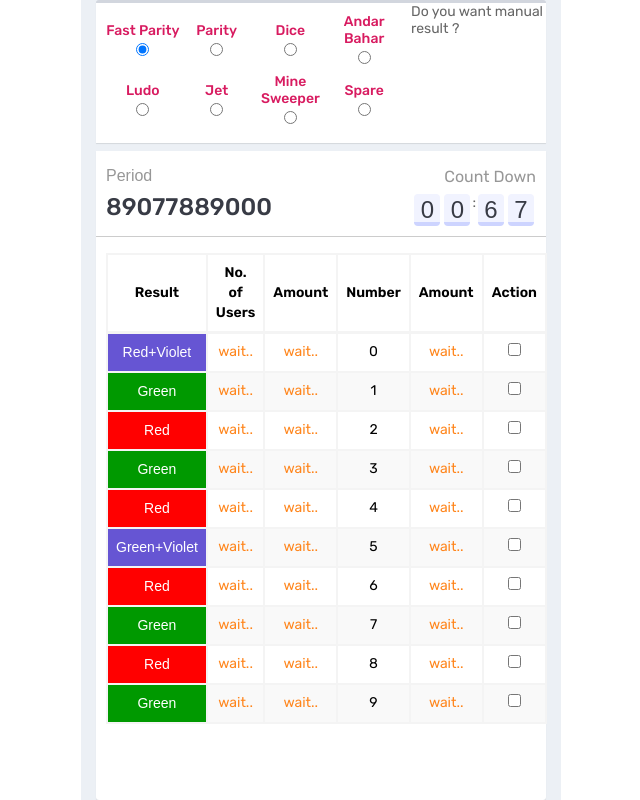
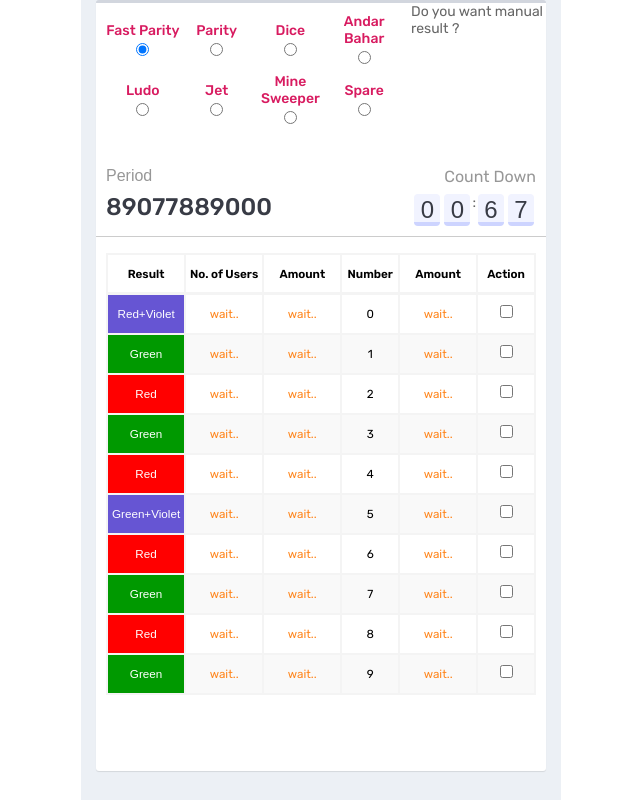
Before and after one commit to someonedontknowme9372451/fastwin, a React (Vite) app in the folder client/: page /admin in a window 1280 px wide. Shown: the top 800 px of the page, without its empty margins (319-959 px from the left). Built offline with nearby package versions, Linux system fonts and the light colour scheme.

Commit message:
update admin ui

```diff
--- a/client/src/admin/components/FastPartyComponent.jsx
+++ b/client/src/admin/components/FastPartyComponent.jsx
@@ -31,29 +31,29 @@
         </div>
         <div className='table-box'>
             <table className="table">
-                <thead>
-                <tr role="row">
-                    <th className="sorting_disabled" style={{ width: '100px' }}>Result</th>
-                    <th className="sorting_disabled" style={{ width: '100px' }}>No. of Users</th>
-                    <th className="sorting_disabled" style={{ width: '100px' }}>Amount</th>
-                    <th className="sorting_disabled" style={{ width: '100px' }}>Number</th>
-                    <th className="sorting_disabled" style={{ width: '100px' }}>Amount</th>
-                    <th className="sorting_disabled" style={{ width: '39px' }}>Action</th>
+                <thead className='sorting-thead'>
+                <tr role="row" className='sorting-row'>
+                    <th className="sorting">Result</th>
+                    <th className="sorting">No. of Users</th>
+                    <th className="sorting">Amount</th>
+                    <th className="sorting-x">Number</th>
+                    <th className="sorting">Amount</th>
+                    <th className="sorting-x">Action</th>
                 </tr>
                 </thead>
                 <tbody id="betdetail" className='tbody'>
                 {colors.map((color, index) => (
-                    <tr key={index} className={index % 2 === 0 ? 'even' : 'odd'}>
-                    <td style={{background:color.code}}>
+                    <tr key={index} className={`sorting-row ${index % 2 === 0 ? 'even' : 'odd' }`}>
+                    <td style={{background:color.code}} className='sorting'>
                         <span style={{ color:'#fff',fontWeight:'500', fontFamily:'sans-serif'}}>{color.name}</span>
                     </td>
 
-                    <td className="text-orange">wait..</td>
+                    <td className="text-orange sorting">wait..</td>
 
-                    <td className="text-orange">wait..</td>
-                    <td className='text-black'>{index}</td>
-                    <td className="text-orange">wait..</td>
-                    <td>
+                    <td className="text-orange sorting">wait..</td>
+                    <td className='text-black sorting-x'>{index}</td>
+                    <td className="text-orange sorting">wait..</td>
+                    <td className="sorting-x">
                         <label>
                         <input
                             type="checkbox"
@@ -62,7 +62,6 @@
                             onChange={() => handleCheckboxChange(index)}
                             disabled={checkedIndex !== null}
                         />
-                        {/* Check */}
                         </label>
                     </td>
                     </tr>
--- a/client/src/admin/components/components.css
+++ b/client/src/admin/components/components.css
@@ -46,52 +46,74 @@
     margin-bottom: 20px;
     /* margin-top: -10px; */
     width: 100%;
+    display: flex;
+    flex-wrap: wrap;
     box-shadow: 0 1px 1px rgba(0, 0, 0, 0.1);
     padding-bottom: 60px;
 }
 .table-timer{
+    width: 100%;
     border-bottom: #ccc 1px solid;
     padding-bottom: 10px ;
     padding-left: 10px;
     padding-right: 10px;
 }
 .table-box{
+    width: 100%;
     border-top-left-radius: 0;
     border-top-right-radius: 0;
     border-bottom-right-radius: 3px;
     border-bottom-left-radius: 3px;
-    padding: 10px
+    padding: 10px;
 }
+
 .table{
-    border-collapse: separate !important;
-    clear: both;
     margin-top: 6px !important;
     margin-bottom: 6px !important;
-    max-width: none !important;
     border: 1px solid #f4f4f4;
     width: 100%;
-    background-color: transparent;
     border-spacing: 0;
     text-align: center;
+    display: flex;
+    flex-direction: column;
+
+}
+.sorting-row{
+    width: 100%;
+   display: flex;
+}
+.sorting{
+    max-width: 18.25%;
+    flex: 0 0 18.25%;
+}
+.sorting-x{
+    max-width: 13.5%;
+    flex: 0 0 13.5%;
+    font-size-adjust: inherit;
+}
+.tbody{
+    max-width: 100%;
+    flex: 0 0 100%;
+    font-size-adjust: inherit;
 }
 
 th{
+    font-size: smaller;;
     color: black;
     font-weight: 600;
     border: 1px solid #f4f4f4;
     border-bottom-width: 2px ;
-    padding: 8px ;
-    line-height: 1.42857143;
-
+    height:40px;
+    display: flex;
+    justify-content: center;
+    align-items: center;
 }
 td{
+    font-size: smaller;
     border: 1px solid #f4f4f4;
-    padding: 8px;
-    line-height: 1.42857143;
-    vertical-align: top;
-}
-.tbody{
-    border-collapse: separate !important;
+    line-height:38px;
+    display: flex;
+    justify-content: center;
 }
 .tbody .odd{
     background-color: #f9f9f9;
--- a/client/src/admin/pages/ManageWining.jsx
+++ b/client/src/admin/pages/ManageWining.jsx
@@ -5,7 +5,7 @@
 
 const ManageWining = () => {
   return (
-    <div style={{background:'#ECF0F5', height:'150vh' ,paddingLeft:'15px',paddingRight:'15px'}}>
+    <div style={{background:'#ECF0F5', height:'150vh' ,paddingLeft:'15px',paddingRight:'15px',width:'100%',}}>
         <WiningHeaderComponent/>
         <FastPartyComponent/>
     </div>
```
Also changed, not shown: 4 other files (tests, documents, lock files or other folders).
